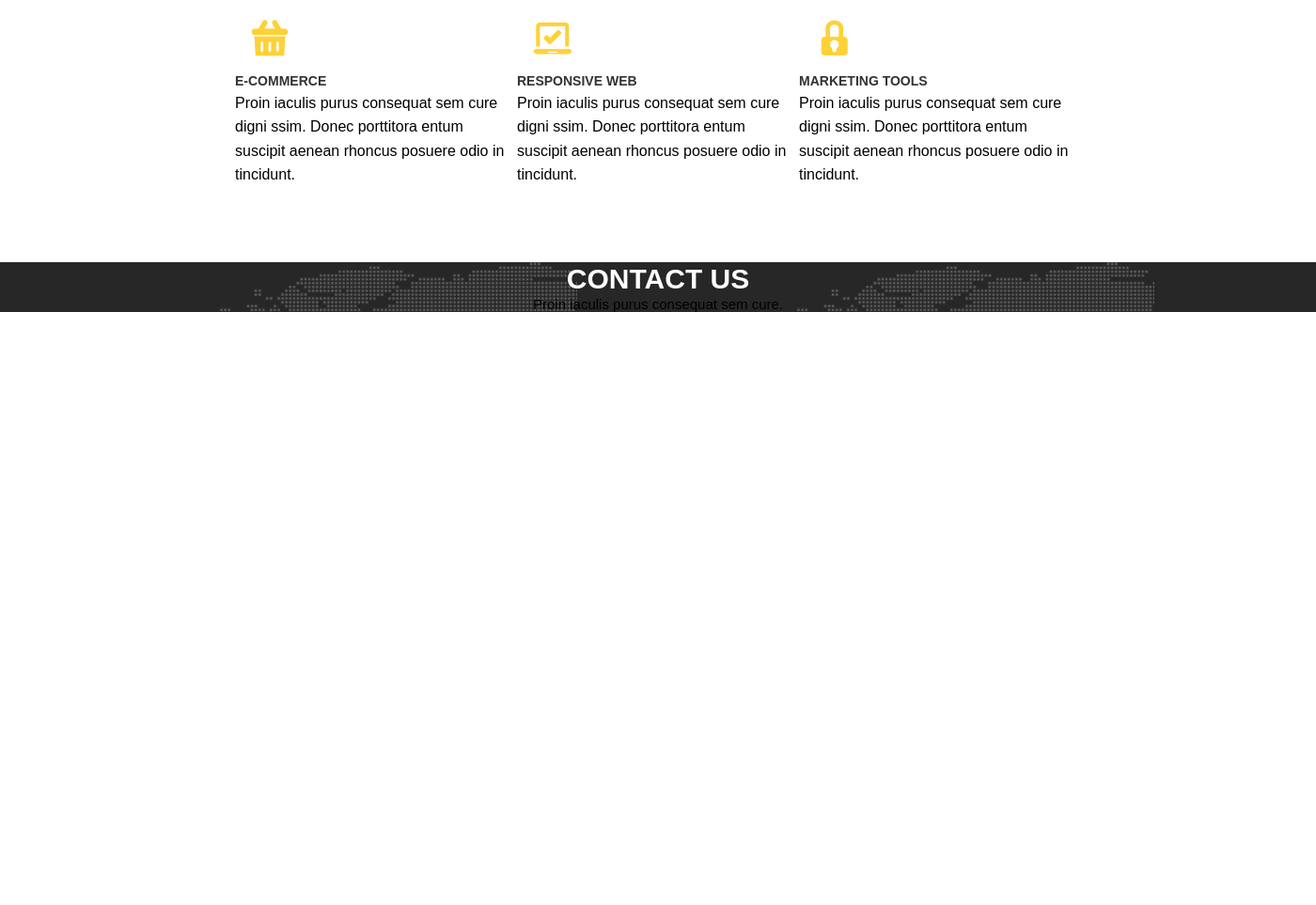
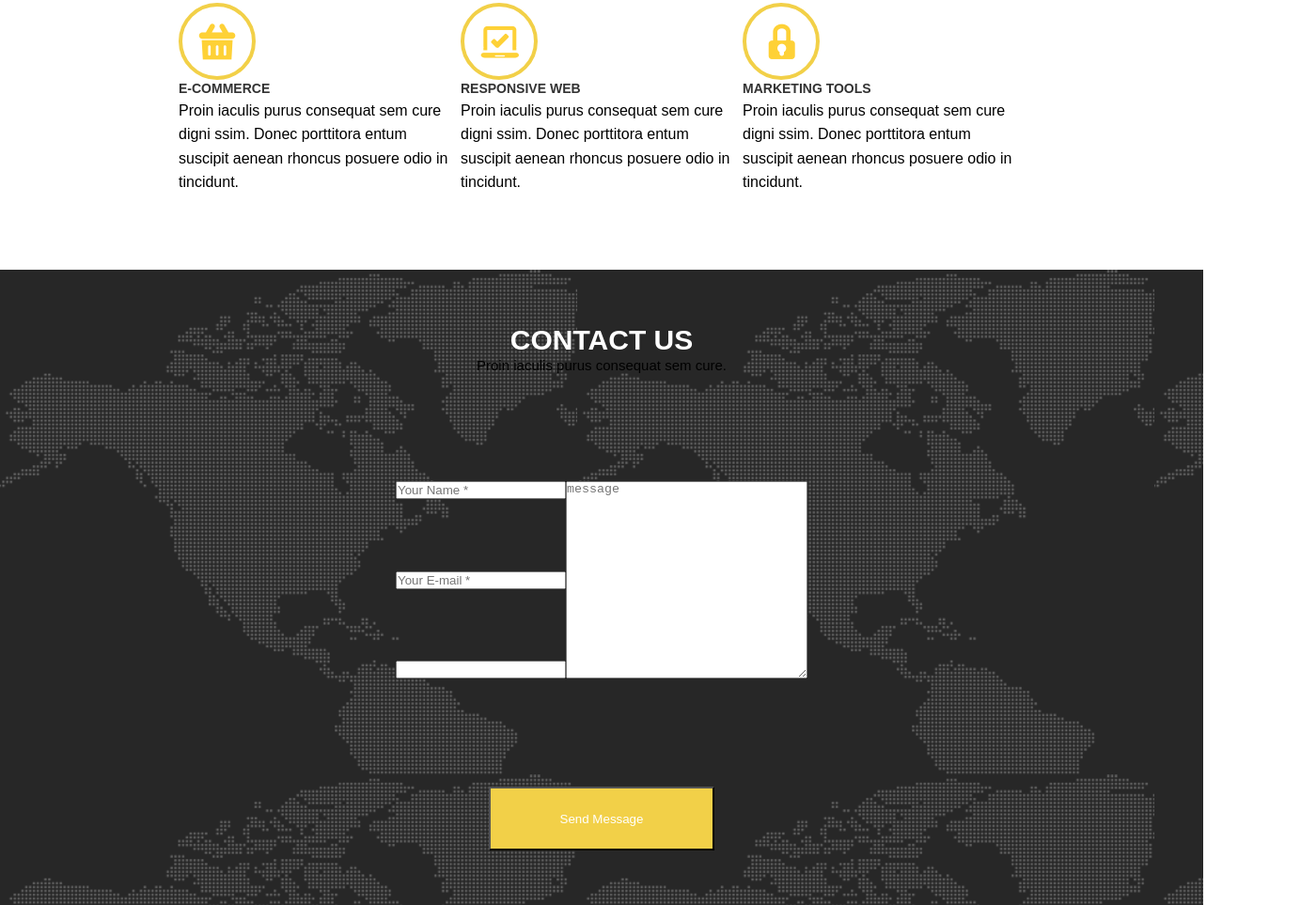
Before and after one commit to llenn4ik/homt-work2, a plain HTML site: page module07/index.html in a window 1280 px wide. Shown: the part 385-1348 px from the top of the page at 94% size, 1400 px wide, since content can reach past the window. Before the commit the page ends 800 px from the top, so only its background shows below. Drawn offline with Linux system fonts and the light colour scheme.

Commit message:
create buttons

```diff
--- a/module07/index.html
+++ b/module07/index.html
@@ -56,9 +56,22 @@
                     <p class="text">Proin iaculis purus consequat sem cure.</p>
               </div>
 
+             <div class="input-menu">
+                    <ul class="input-menu-item">
+                      <li class="input-menu-name">
+                        <input type="text" placeholder="Your Name *" name="name" id="">
+                      </li>
+                    <li class="input-menu-name">
+                      <input type="email" placeholder="Your E-mail *" name="email" id="">
+                      </li>
+                    <li class="input-menu-name">
+                      <input type="text" name="Subject" id="">
+                      </li>
+                    </ul>
 
-
-
+                    <textarea name="Your Message" placeholder="message" id="" cols="30" rows="10"></textarea>
+                </div>
+             <button class="button-submit" type="submit">Send Message</button>
 
             </div>
          </section>
--- a/module07/style.css
+++ b/module07/style.css
@@ -2,6 +2,19 @@
     margin:0;
     padding:0;
 }
+
+/*.Logo_Treehouse {
+  font-size: 26px;
+  font-family: "Wisdom";
+  color: rgb(255, 255, 255);
+  line-height: 1.577;
+  text-align: left;
+  position: absolute;
+  left: 235.937px;
+  top: 37.499px;
+  z-index: 53;
+}
+*/.
 .wrapper{
     width: 1400px;
     margin: 0 auto;
@@ -74,24 +87,24 @@ h2{
    align-items: center;
    display: flex;
    flex-direction: column;
-      align-items: center;
-     align-content: center;
+    align-items: center;
+    align-content: center;
 }
 
 .service h3::before{
     content: "";
-background: url(img/icons/Circle01.png);
-
+    align-content: center;
     width: 74px;
     height: 74px;
     display: flex;
     color: #f2d048;
-
-    align-content: center;
+    border-radius: 50%;
+    border-style: solid;
+    border-width: 4px;
 
 }
 .service .basket::before{
-  background-image: url(img/icons/Basket01.png);
+    background-image: url(img/icons/Basket01.png);
     background-repeat: no-repeat;
     background-position: center;
 
@@ -138,6 +151,12 @@ SECTION 2
 .message-menu{
     background-color: #272727;
     background-image: url(img/icons/map.png);
+    height: 676px;
+    display: flex;
+    flex-direction:column;
+    justify-content: space-around;
+    align-items: center;
+
 }
 .title-contact{
     color: #ffffff;
@@ -146,8 +165,31 @@ SECTION 2
     text-align: center;
     font-size: 15px;
 }
+.input-menu{
+    display: flex;
+    justify-content: center;
+    width: 940px;
+    height: 210px;
+    font-size: 14px;
+  font-family: "Montserrat";
+  color: rgb(186, 186, 186);
+  font-weight: bold;
+  text-transform: uppercase;
+}
+.input-menu-item{
+    display: flex;
+    flex-direction: column;
+    justify-content: space-between;
+}
+.button-submit{
+    width: 240px;
+    height: 68px;
+    color:  #ffffff;
+    background-color: #f2d048;
+}
 
-
+/*
+8*/
 /*
 FOOTER
 */
```
